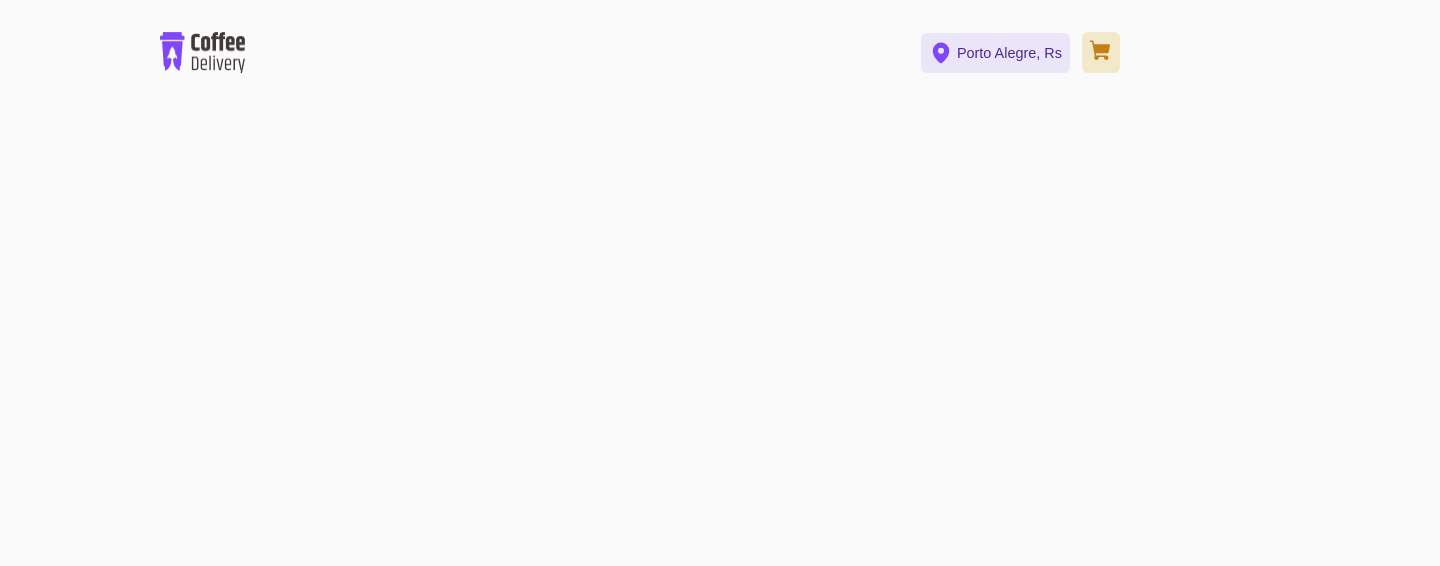
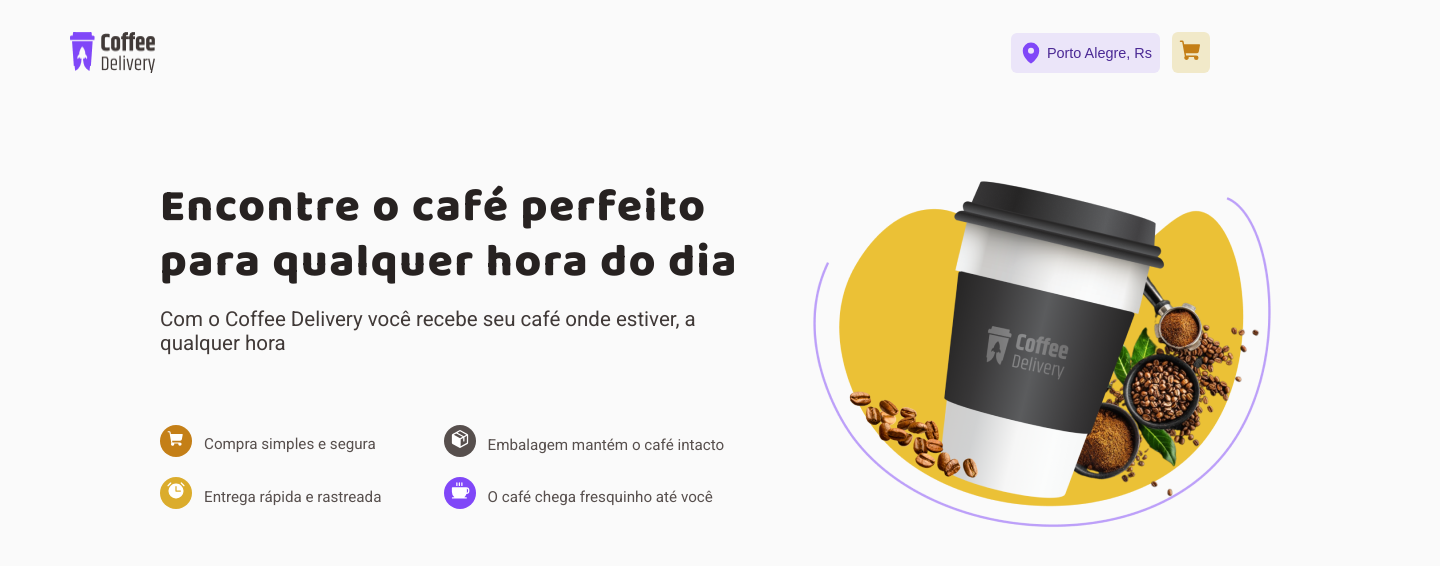
Before and after one commit to diegobaena89/coffee-develivery-ecommerce, a React (Vite) app: page / in a window 1280 px wide. Shown: the top 566 px of the page, 1440 px wide, since content can reach past the window. Built offline with nearby package versions, Linux system fonts and the light colour scheme.

Commit message:
feat - Info Component created

```diff
--- a/src/App.tsx
+++ b/src/App.tsx
@@ -1,10 +1,16 @@
 import { useState } from 'react';
 import { Header } from './components/Header';
+import { Info } from './components/Info';
 
 function App() {
   const [count, setCount] = useState(0);
 
-  return <Header />;
+  return (
+    <>
+      <Header />
+      <Info />
+    </>
+  );
 }
 
 export default App;
--- a/src/components/Header/Header.module.css
+++ b/src/components/Header/Header.module.css
@@ -1,6 +1,7 @@
 .header {
-  width: 100%;
-  padding: 32px 160px;
+  width: 1140px;
+  margin: 0 auto;
+  padding: 32px 0;
   display: flex;
   justify-content: space-between;
 }
@@ -17,6 +18,7 @@
   display: flex;
   align-items: center;
   border-radius: 6px;
+  cursor: pointer;
 }
 
 .button span {
@@ -30,4 +32,5 @@
   border-radius: 6px;
   padding: 7px;
   margin-left: 12px;
+  cursor: pointer;
 }
--- /dev/null
+++ b/src/components/Info/Info.module.css
@@ -0,0 +1,53 @@
+.container {
+  display: flex;
+  align-items: center;
+  justify-content: space-between;
+  margin: 0 auto;
+  padding: 70px 160px;
+  width: 1440px;
+}
+
+.infoLeft {
+  width: 588px;
+}
+
+.infoLeft h1 {
+  font-size: 3rem;
+  line-height: 1.2;
+  letter-spacing: 1.8px;
+  margin-bottom: 16px;
+  color: var(--base-title);
+}
+
+.infoLeft > span {
+  font-size: 1.35rem;
+  color: var(--base-subtitle);
+}
+
+.imgRight {
+  display: flex;
+  align-items: start;
+}
+
+.infoGrid {
+  width: 567px;
+  margin-top: 70px;
+  display: grid;
+
+  grid-template-rows: 1fr 1fr;
+  grid-template-columns: 1fr 1fr;
+}
+
+.infoGrid span {
+  font-size: 1rem;
+  color: var(--base-text);
+}
+
+.infoGrid button {
+  margin-right: 12px;
+  width: 32px;
+  height: 32px;
+  border-radius: 50%;
+  border: none;
+  margin-bottom: 20px;
+}
--- /dev/null
+++ b/src/components/Info/index.tsx
@@ -0,0 +1,52 @@
+import styles from './Info.module.css';
+import InfoImg from '../../assets/Info.png';
+import { Alarm, Coffee, Package, ShoppingCart } from 'phosphor-react';
+
+export function Info() {
+  return (
+    <div className={styles.container}>
+      <div className={styles.infoLeft}>
+        <h1>Encontre o café perfeito para qualquer hora do dia</h1>
+
+        <span>
+          Com o Coffee Delivery você recebe seu café onde estiver, a qualquer
+          hora
+        </span>
+
+        <div className={styles.infoGrid}>
+          <div>
+            <button style={{ backgroundColor: '#C47F17' }}>
+              <ShoppingCart color='#FFF' size={18} weight='fill' />{' '}
+            </button>
+            <span>Compra simples e segura</span>
+          </div>
+
+          <div>
+            <button style={{ backgroundColor: '#574F4D' }}>
+              <Package color='#FFF' size={20} weight='fill' />{' '}
+            </button>
+            <span>Embalagem mantém o café intacto</span>
+          </div>
+
+          <div>
+            <button style={{ backgroundColor: '#DBAC2C' }}>
+              <Alarm color='#FFF' size={20} weight='fill' />{' '}
+            </button>
+            <span>Entrega rápida e rastreada</span>
+          </div>
+
+          <div>
+            <button style={{ backgroundColor: '#8047F8' }}>
+              <Coffee color='#FFF' size={20} weight='fill' />{' '}
+            </button>
+            <span>O café chega fresquinho até você</span>
+          </div>
+        </div>
+      </div>
+
+      <div className={styles.imgRight}>
+        <img src={InfoImg} alt='Info Image' />
+      </div>
+    </div>
+  );
+}
--- a/src/index.css
+++ b/src/index.css
@@ -3,9 +3,9 @@
   --base-card: #f3f2f2;
   --gray-100: #e6e5e5;
   --gray-300: #8d8686;
-  --gray-500: #574f4d;
-  --gray-700: #403937;
-  --gray-900: #272221;
+  --base-text: #574f4d;
+  --base-subtitle: #403937;
+  --base-title: #272221;
 
   --brand-purple: #ebe5f9;
   --brand-purple-md: #8047f8;
```
Also changed, not shown: src/assets/Info.png (renamed from src/assets/callToAction.png).
